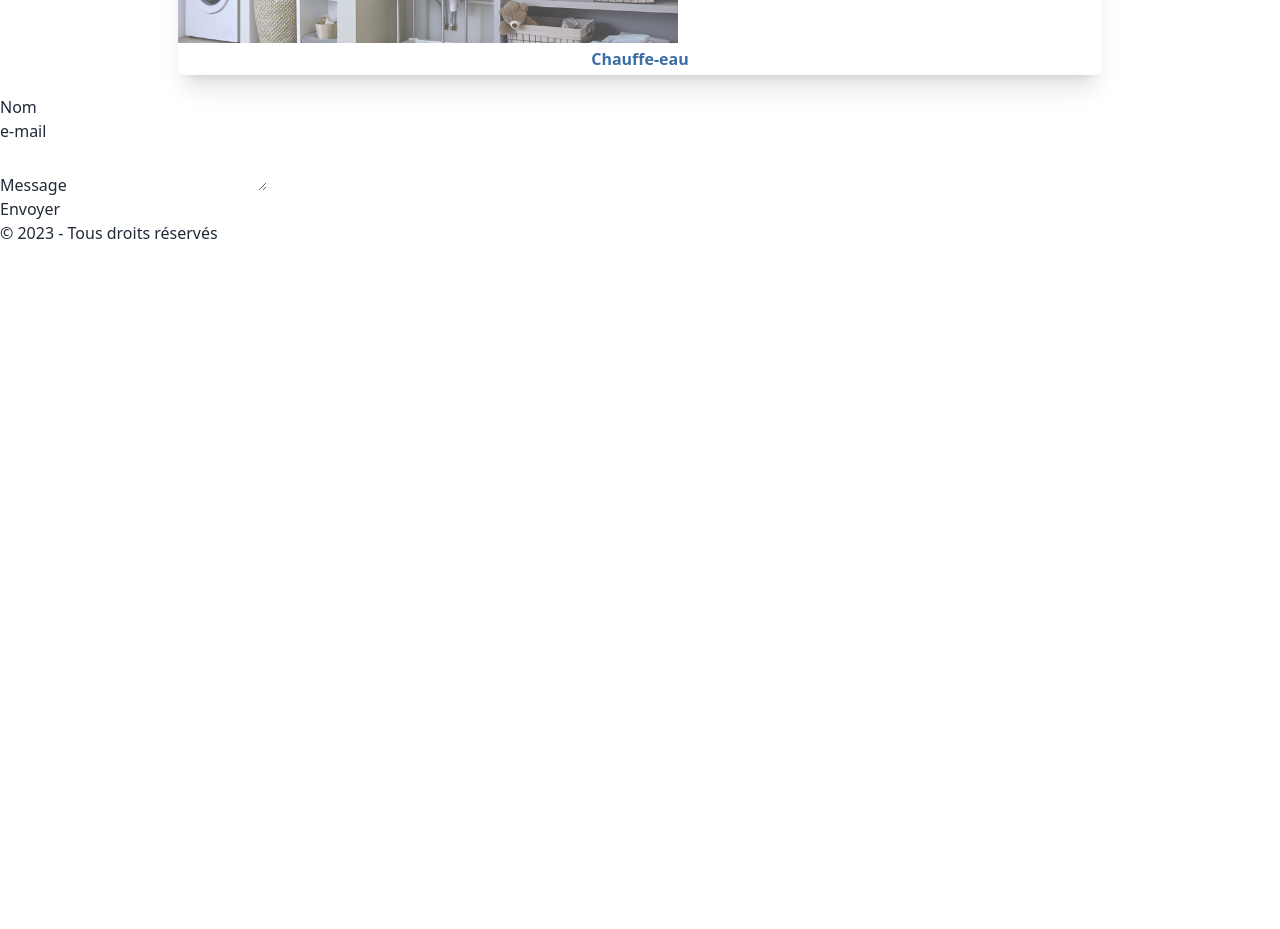
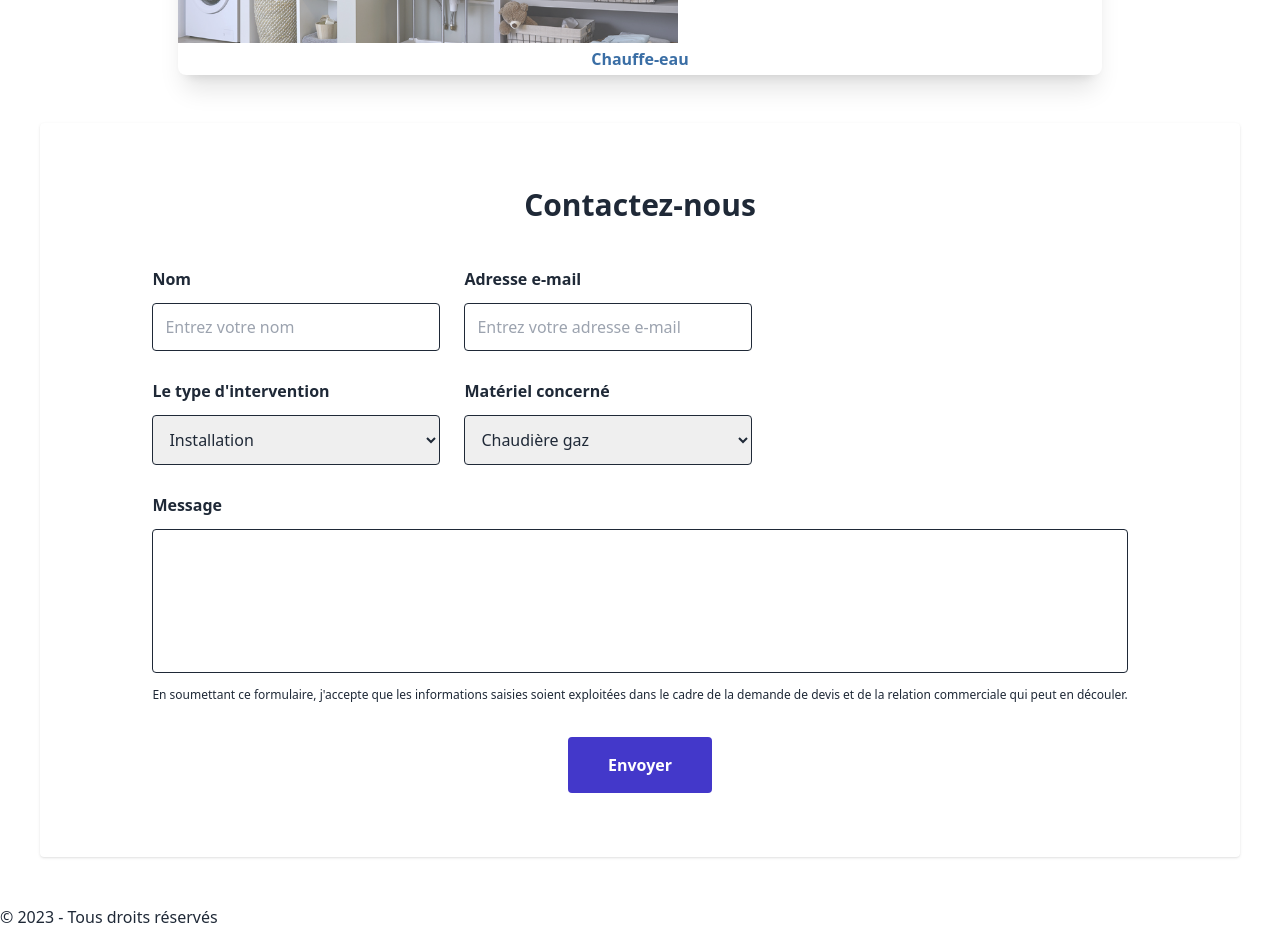
Before and after one commit to Jeremy-Nourri/Obinoenergies, a Next.js app: page / in a window 1280 px wide. Shown: the part 1740-2669 px from the top of the page. Before the commit the page ends 1985 px from the top, so only its background shows below. Built offline with nearby package versions, Linux system fonts and the light colour scheme.

Commit message:
feature: add contact form in contact section and data

```diff
--- a/components/sections/Contact.js
+++ b/components/sections/Contact.js
@@ -1,24 +1,107 @@
+import { getMateriels } from "@/data/dataServices";
+
 export default function Contact() {
+
+    const materiels = getMateriels();
+
     return (
-    <div id="Contact">
-        <form method="post">
-            <div>
-                <label htmlFor="name">Nom</label>
-                <input type="text" id="name" name="user_name" />
+        <div className="w-full flex items-center justify-center my-12">
+            <form className="bg-white dark:bg-gray-800 shadow rounded py-16 lg:px-28 px-8">
+                <p className="md:text-3xl text-xl font-bold leading-7 text-center text-gray-700 dark:text-white">
+                    Contactez-nous
+                </p>
+                <div className="md:flex items-center mt-12">
+                    <div className="md:w-72 flex flex-col">
+                        <label className="text-base font-semibold leading-none text-gray-800 dark:text-white">
+                            Nom
+                        </label>
+                        <input
+                            className="text-base leading-none text-gray-900 p-3 focus:oultine-none focus:border-orange mt-4 bg-gray-100 border rounded border-gray-200 placeholder-gray-100"
+                            tabIndex="0"
+                            arial-label="Entrez votre nom"
+                            type="name"
+                            name="user_name"
+                            placeholder="Entrez votre nom"
+                        />
+                    </div>
+                    <div className="md:w-72 flex flex-col md:ml-6 md:mt-0 mt-4">
+                        <label className="text-base font-semibold leading-none text-gray-800 dark:text-white">
+                            Adresse e-mail
+                        </label>
+                        <input
+                            className="text-base leading-none text-gray-900 p-3 focus:oultine-none focus:border-orange mt-4 bg-gray-100 border rounded border-gray-200 placeholder-gray-100"
+                            tabIndex="0"
+                            arial-label="Entrez votre adresse e-mail"
+                            type="email"
+                            placeholder="Entrez votre adresse e-mail"
+                        />
+                    </div>
+                </div>
+                <div className="md:flex items-center mt-8">
+                    <div className="md:w-72 flex flex-col">
+                        <label className="text-base font-semibold leading-none text-gray-800 dark:text-white">
+                            Le type d'intervention
+                        </label>
+                        <select
+                            className="text-base leading-none text-gray-900 p-3 focus:oultine-none focus:border-orange mt-4 bg-gray-100 border rounded border-gray-200 placeholder-gray-100"
+                            tabIndex="0"
+                            role="input"
+                            arial-label="Sélectionnez le type d'intervention"
+                            placeholder="Sélectionnez le type d'intervention"
+                        >
+                            <option value="Installation">
+                                Installation
+                            </option>
+                            <option value="Dépannage">
+                                Dépannage
+                            </option>
+                            <option value="Entretien">
+                                Entretien
+                            </option>
+                        </select>
+                    </div>
+                    <div className="md:w-72 flex flex-col md:ml-6 md:mt-0 mt-4">
+                        <label className="text-base font-semibold leading-none text-gray-800 dark:text-white">
+                            Matériel concerné
+                        </label>
+                        <select
+                            className="text-base leading-none text-gray-900 p-3 focus:oultine-none focus:border-orange mt-4 bg-gray-100 border rounded border-gray-200 placeholder-gray-100"
+                            tabIndex="0"
+                            arial-label="Sélectionnez le matériel"
+                            placeholder="Sélectionnez le matériel"
+                        >
+                            {materiels.map((materiel, index) => (
+                                <option key={index} value={materiel}>
+                                    {materiel}
+                                </option>
+                            ))}
+                        </select>
+                    </div>
                 </div>
                 <div>
-                <label htmlFor="mail">e-mail</label>
-                <input type="email" id="mail" name="user_mail" />
+                    <div className="w-full flex flex-col mt-8">
+                        <label className="text-base font-semibold leading-none text-gray-800 dark:text-white">
+                            Message
+                        </label>
+                        <textarea
+                            className="h-36 text-base leading-none text-gray-900 p-3 focus:oultine-none focus:border-orange mt-4 bg-gray-100 border rounded border-gray-200 placeholder-gray-100 resize-none"
+                            tabIndex="0"
+                            aria-label="leave a message"
+                            role="textbox"
+                            type="name"
+                        >
+                        </textarea>
                     </div>
-            <div>
-                <label htmlFor="msg">Message</label>
-                <textarea id="msg" name="user_message"></textarea>
                 </div>
-            <div className="button">
-                <button type="submit">Envoyer</button>
+                <p className="text-xs leading-3 text-gray-600 dark:text-gray-200 mt-4">
+                    En soumettant ce formulaire, j'accepte que les informations saisies soient exploitées dans le cadre de la demande de devis et de la relation commerciale qui peut en découler.
+                </p>
+                <div className="flex items-center justify-center w-full">
+                    <button className="mt-9 text-base font-semibold text-white py-4 px-10 bg-indigo-700 rounded hover:bg-indigo-600 focus:ring-2 focus:ring-offset-2 focus:ring-indigo-700 focus:outline-none">
+                        Envoyer
+                    </button>
                 </div>
             </form>
         </div>
-
     );
 }
--- a/data/data.js
+++ b/data/data.js
@@ -1,4 +1,6 @@
 export const categories = ["Accueil", "Prestation", "Contact"];
+
+export const materiels = ["Chaudière gaz", "Chaudière fioul", "Chaudière bois", "Chaudière électrique", " PAC air/air", "PAC air/eau", "PAC géothermique", "PAC hydrothermique", "Climatiseur", "Chauffe-eau"];
 
 export const prestations = [
     {
--- a/data/dataServices.js
+++ b/data/dataServices.js
@@ -1,4 +1,4 @@
-import { categories, prestations } from "./data";
+import { categories, prestations, materiels } from "./data";
 
 
 export function getCategories() {
@@ -8,3 +8,7 @@ export function getCategories() {
 export function getPrestations() {
     return prestations;
 }
+
+export function getMateriels() {
+    return materiels;
+}
```
Lines whose indentation alone changed are shown as unchanged.
